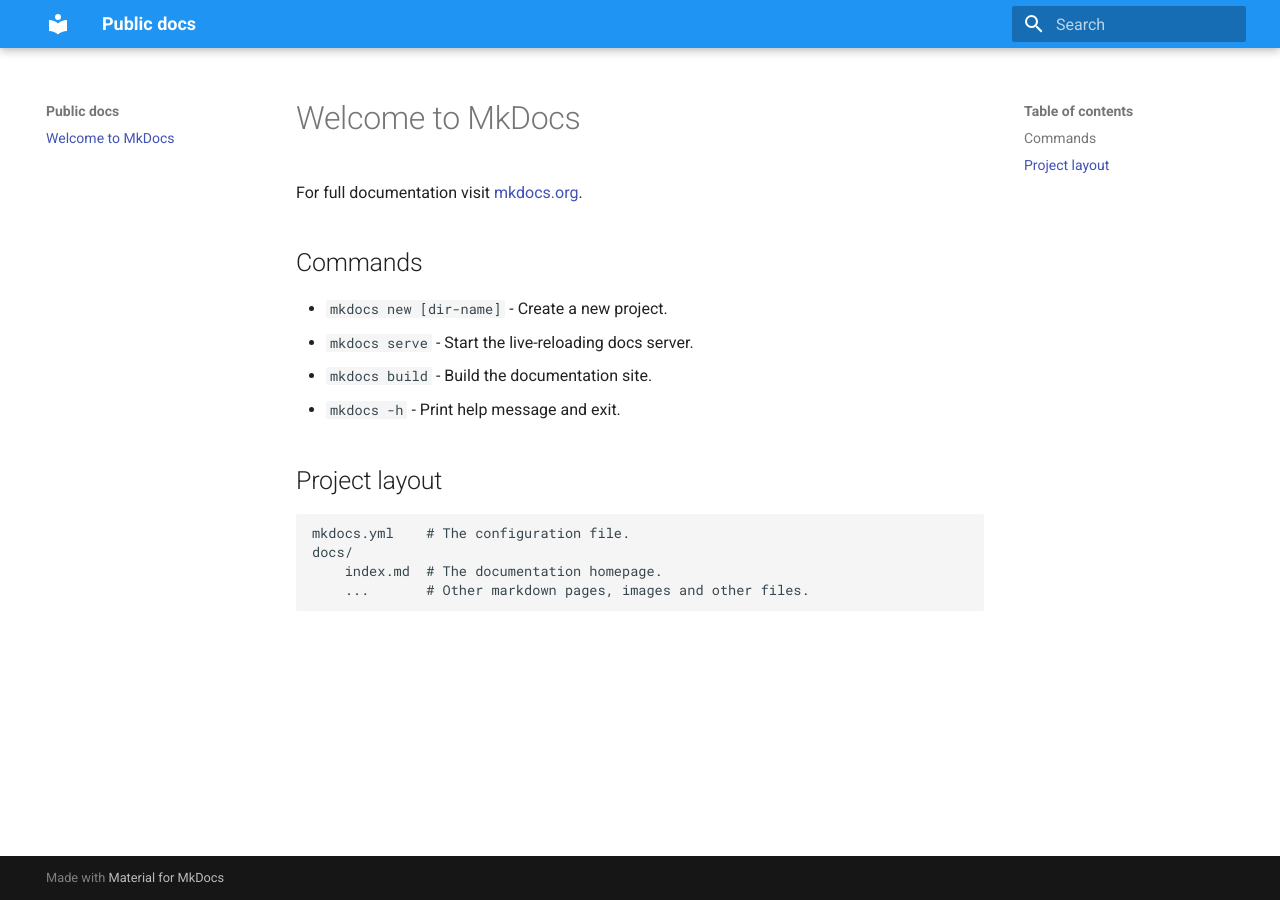
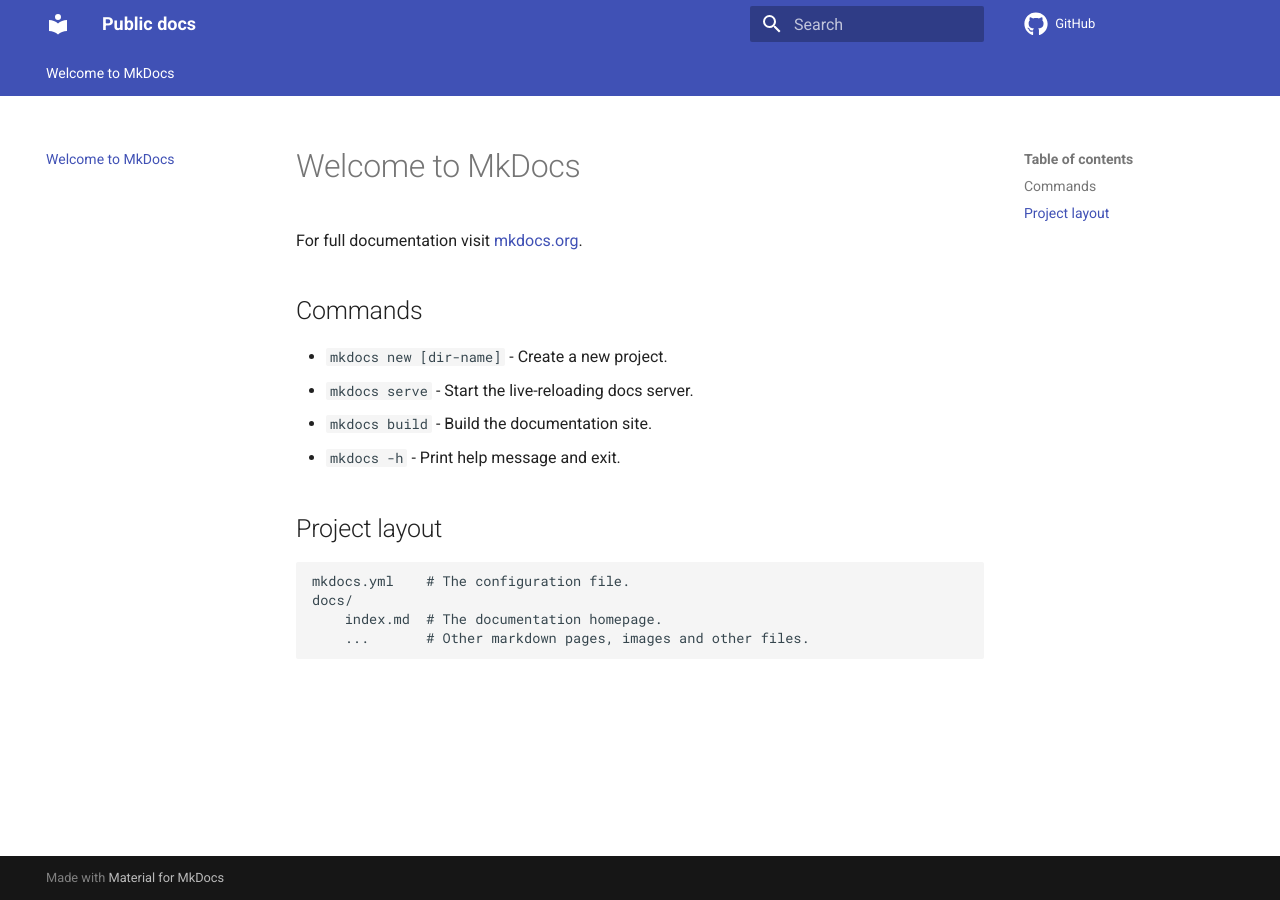
Before and after one commit to mysteq/demo-mkdocs-material, an MkDocs documentation site: the page built from docs/index.md, in a window 1280 px wide. Built offline with MkDocs 1.6.1 and Material for MkDocs 9.7.7, drawn with Linux system fonts in a browser that asks for light colours; comment, search, counter and statistics services are not loaded.

Commit message:
chore: update
Signed-off-by: Ketil Gjerde <raideer@gmail.com>

```diff
--- a/mkdocs.yml
+++ b/mkdocs.yml
@@ -1,7 +1,20 @@
 site_name: Public docs
+site_description: This is a demo site for the Material for MkDocs theme.
 theme:
   name: material
-  palette:
-    primary: blue
-    accent: blue
-    scheme: dark
+  icon:
+    repo: fontawesome/brands/github
+  features:
+    - navigation.footer
+    - header.autohide
+    - search.suggest
+    - search.highlight
+    - search.share
+    - navigation.tracking
+    - navigation.tabs
+repo_url: https://github.com/mysteq/demo-mkdocs-material
+plugins:
+  - git-revision-date-localized:
+      enable_creation_date: true
+  - tags
+  - search
```
Also changed, not shown: 1 other file.
